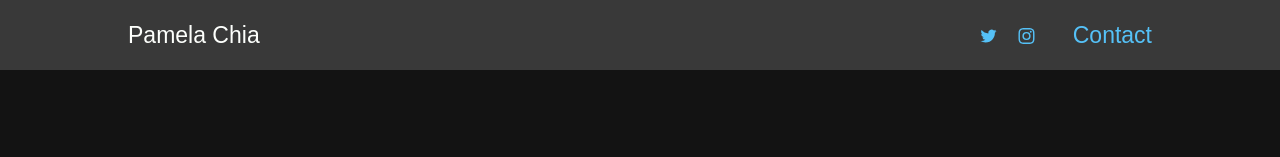
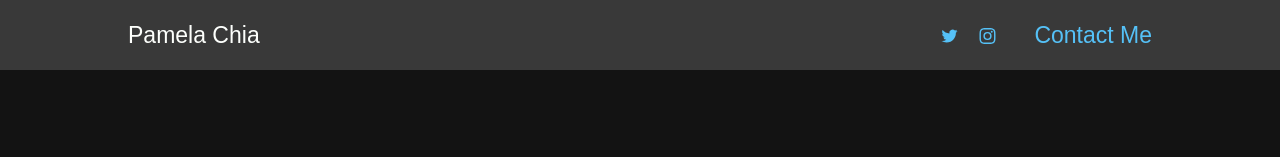
Before and after one commit to pamelachia/portfolio, a React (Create React App) app: page / in a window 1280 px wide. Shown: the top 157 px of the page. Built offline with nearby package versions, Linux system fonts and the light colour scheme; what webfontloader would draw is missing.

Commit message:
Adding email copying feature

```diff
--- a/package.json
+++ b/package.json
@@ -7,6 +7,7 @@
     "emotion": "^9.2.12",
     "eslint-plugin-prettier": "^3.0.0",
     "react": "^16.5.2",
+    "react-copy-to-clipboard": "^5.0.1",
     "react-dom": "^16.5.2",
     "react-emotion": "^9.2.12",
     "webfontloader": "^1.6.28"
--- /dev/null
+++ b/src/components/Copier.jsx
@@ -0,0 +1,94 @@
+import React, { Component } from "react";
+import PropTypes from "prop-types";
+import { css, keyframes } from "emotion";
+import CopyToClipboard from "react-copy-to-clipboard";
+import { colors, fontFamilies } from "./../constants";
+
+const drop = keyframes`
+    from {
+        opacity: 1;
+    }
+    60% {
+        opacity: 1;
+    }
+    to {
+        opacity: 0;
+        transform: translateY(30px);
+   }
+`;
+
+class Copier extends Component {
+    static propTypes = {
+        children: PropTypes.node.isRequired
+    };
+
+    state = {
+        copied: false
+    };
+
+    handleOnCopy = () => {
+        if (this.state.copied) {
+            return;
+        }
+
+        this.setState({ copied: true });
+        this.timeout = setTimeout(() => this.setState({ copied: false }), 5000);
+    };
+
+    render() {
+        const popoverStyle = css`
+            position: absolute;
+            top: 200%;
+            right: 0;
+            width: 320px;
+            height: 50px;
+            font-size: 14px;
+            animation-duration: 5s;
+            animation-name: ${drop};
+            opacity: 0;
+            text-align: center;
+            background: ${colors.deepDark};
+            display: flex;
+            flex-direction: column;
+            justify-content: center;
+            border: 2px solid ${colors.maastrichtBlue};
+            border-radius: 10px;
+            color: ${colors.babyPowder};
+            font-family: ${fontFamilies.openSans};
+        `;
+
+        return (
+            <div
+                className={css`
+                    position: relative;
+                    cursor: pointer;
+                `}
+            >
+                <CopyToClipboard
+                    // eslint-disable-next-line no-useless-concat
+                    text={
+                        "pam" +
+                        "el" +
+                        "achi" +
+                        "amay" +
+                        "yee@gm" +
+                        "ail" +
+                        "." +
+                        "co" +
+                        "m"
+                    }
+                    onCopy={this.handleOnCopy}
+                >
+                    {this.props.children}
+                </CopyToClipboard>
+                {this.state.copied && (
+                    <div className={popoverStyle}>
+                        <div>My email address is now in your clipboard!</div>
+                    </div>
+                )}
+            </div>
+        );
+    }
+}
+
+export default Copier;
--- a/src/components/Header.jsx
+++ b/src/components/Header.jsx
@@ -4,6 +4,7 @@ import { css, cx } from "emotion";
 import { colors, fontFamilies } from "../constants";
 import InstagramIcon from "../svg-components/InstagramIcon";
 import TwitterIcon from "../svg-components/TwitterIcon";
+import Copier from "./Copier";
 
 const HEADER_HEIGHT = 70;
 
@@ -92,7 +93,11 @@ class Header extends Component {
                                 />
                             </a>
                         </div>
-                        <div className={contactStyle}>Contact</div>
+                        <div className={contactStyle}>
+                            <Copier>
+                                <span>Contact Me</span>
+                            </Copier>
+                        </div>
                     </li>
                 </menu>
             </header>
```
Also changed, not shown: 1 other file (tests, documents, lock files or other folders).
